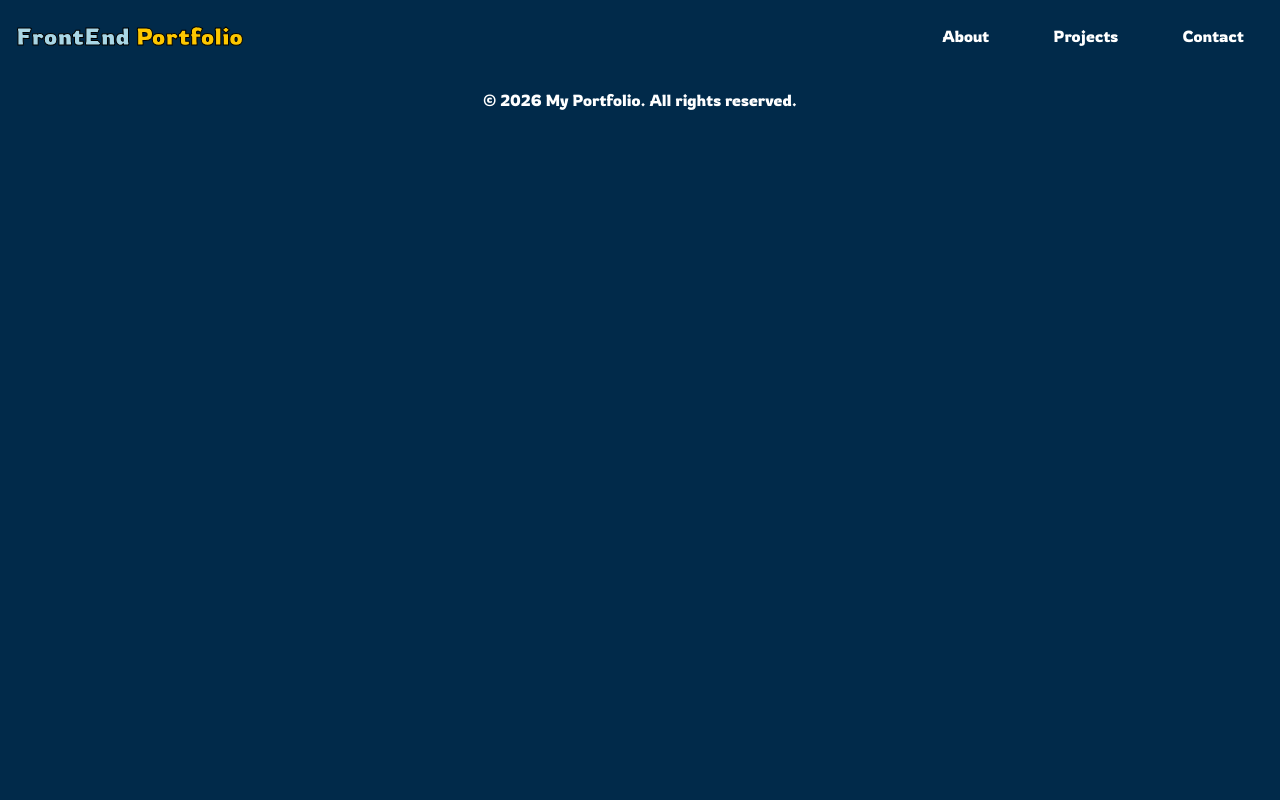
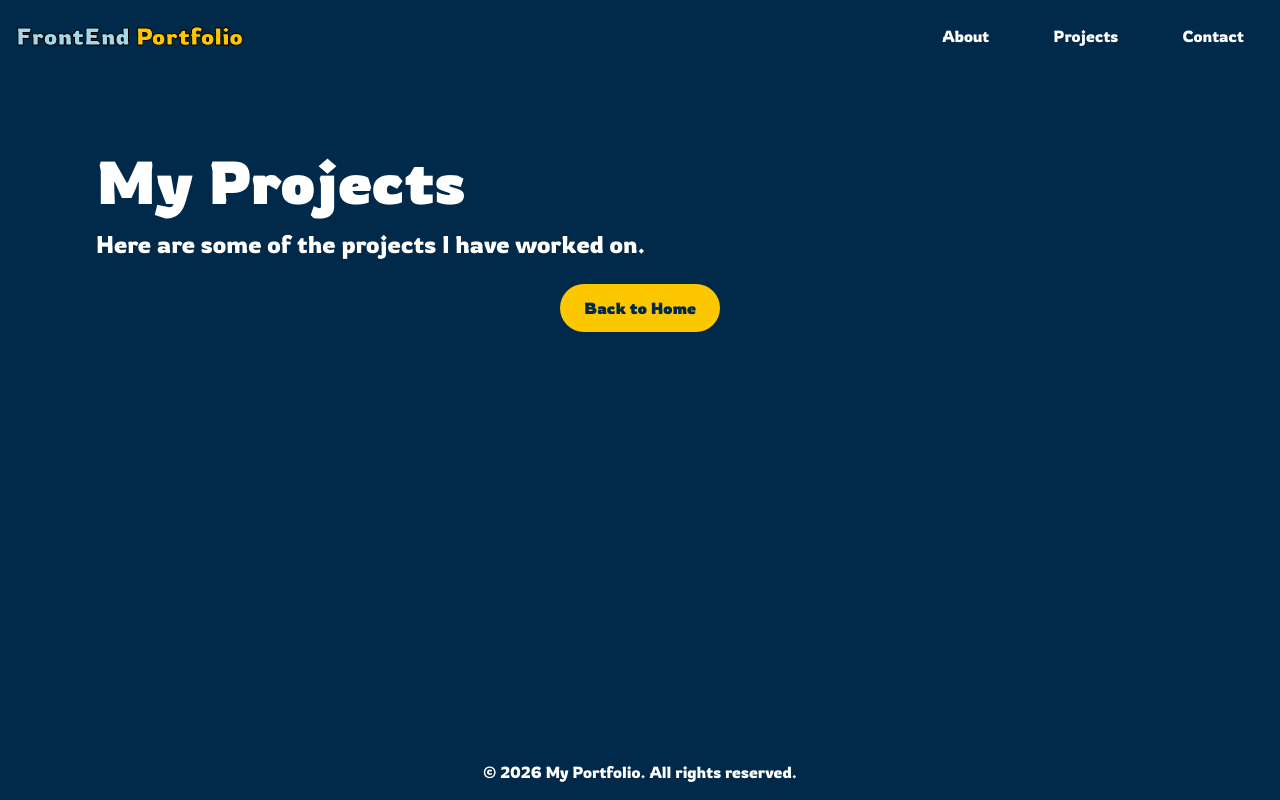
Before and after one commit to Mohammed-FE2025/portfolio-react, a React (Vite) app: page /projects in a window 1280 px wide. Built offline with nearby package versions, Linux system fonts and the light colour scheme.

Commit message:
feat: add Projects and Contact pages

```diff
--- a/src/App.tsx
+++ b/src/App.tsx
@@ -3,6 +3,8 @@ import Nav from "./components/nav"
 import About from "./pages/about"
 import Hero from "./components/hero"
 import Footer from "./components/footer"
+import Projects from "./pages/projects"
+import Contact from "./components/contact"
 
 
 function App() {
@@ -14,6 +16,8 @@ function App() {
      <Routes>
        <Route path="/" element={<Hero />} />
        <Route path="/about" element={<About />} />
+       <Route path="/projects" element={<Projects />} />
+       <Route path="/contact" element={<Contact />} />
      </Routes>
      <Footer />
    </div>
--- /dev/null
+++ b/src/components/contact.tsx
@@ -0,0 +1,18 @@
+const Contact = () => {
+  return (
+    <section className="flex flex-1 items-center bg-[#012a4a] text-white py-20 flex-col">
+      <div className="mx-auto grid w-full max-w-6xl items-center gap-10 px-4 sm:px-6 lg:px-8">
+        <div className="text-center md:text-left">
+          <h1 className="text-4xl font-bold sm:text-5xl lg:text-6xl">
+            Contact Me
+          </h1>
+          <p className="mt-4 text-lg sm:text-xl lg:text-2xl">
+            Feel free to reach out to me via email or social media.
+          </p>
+        </div>
+      </div>
+    </section>
+  );
+};
+
+export default Contact;
--- a/src/components/nav.tsx
+++ b/src/components/nav.tsx
@@ -32,8 +32,8 @@ function Nav() {
         className={`${isOpen ? "flex" : "hidden"} w-full flex-col items-center gap-2 pt-4 sm:flex sm:w-auto sm:flex-row sm:gap-x-6 sm:pt-0`}
       >
         <li><Link to="/about" onClick={() => setIsOpen(false)} className="block text-white hover:text-yellow-400 active:bg-gray-700 active:text-gray-300 focus-visible:bg-gray-700 rounded-full px-5 py-2">About</Link></li>
-        <li><a href="#projects" onClick={() => setIsOpen(false)} className="block text-white hover:text-yellow-400  active:bg-gray-700 active:text-gray-300 focus-visible:bg-gray-700 rounded-full px-5 py-2">Projects</a></li>
-        <li><a href="#contact" onClick={() => setIsOpen(false)} className="block text-white hover:text-yellow-400  active:bg-gray-700 active:text-gray-300 focus-visible:bg-gray-700 rounded-full px-5 py-2">Contact</a></li>
+        <li><Link to="/projects" onClick={() => setIsOpen(false)} className="block text-white hover:text-yellow-400  active:bg-gray-700 active:text-gray-300 focus-visible:bg-gray-700 rounded-full px-5 py-2">Projects</Link></li>
+        <li><Link to="/contact" onClick={() => setIsOpen(false)} className="block text-white hover:text-yellow-400  active:bg-gray-700 active:text-gray-300 focus-visible:bg-gray-700 rounded-full px-5 py-2">Contact</Link></li>
       </ul>
     </nav>
 
--- /dev/null
+++ b/src/pages/projects.tsx
@@ -0,0 +1,27 @@
+
+import { Link } from "react-router-dom";
+
+const Projects = () => {
+  return (
+    <section className="flex flex-1 items-center bg-[#012a4a] text-white py-20 flex-col">
+      <div className="mx-auto grid w-full max-w-6xl items-center gap-10 px-4 sm:px-6 lg:px-8">
+        <div className="text-center md:text-left">
+          <h1 className="text-4xl font-bold sm:text-5xl lg:text-6xl">
+            My Projects
+          </h1>
+          <p className="mt-4 text-lg sm:text-xl lg:text-2xl">
+            Here are some of the projects I have worked on.
+          </p>
+        </div>
+      </div>
+      <Link
+        to="/"
+        className="mt-6 rounded-full bg-yellow-400 px-6 py-3 font-semibold text-[#012a4a] hover:bg-[#012a4a] hover:text-white "
+      >
+        Back to Home
+      </Link>
+    </section>
+  );
+};
+
+export default Projects;
```
